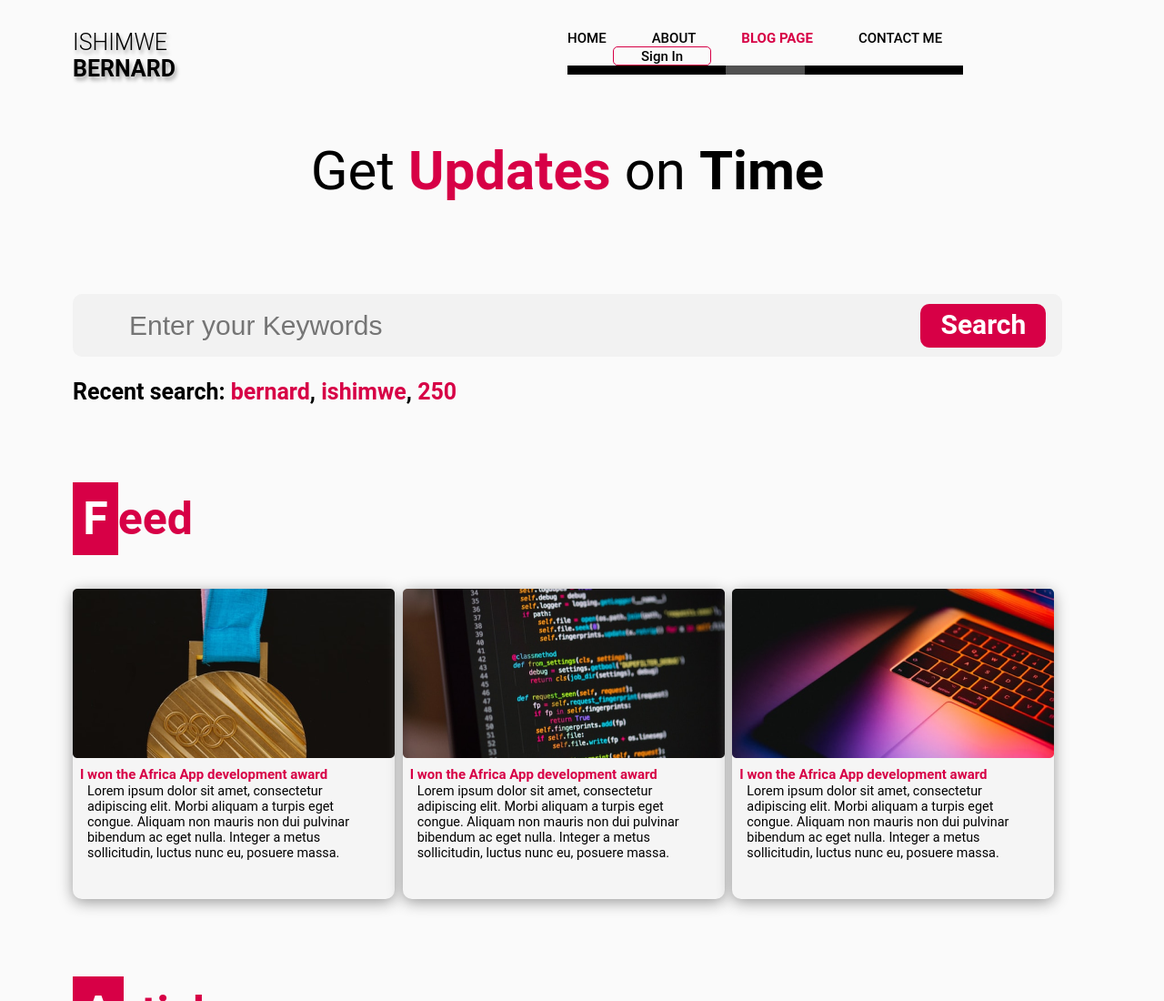
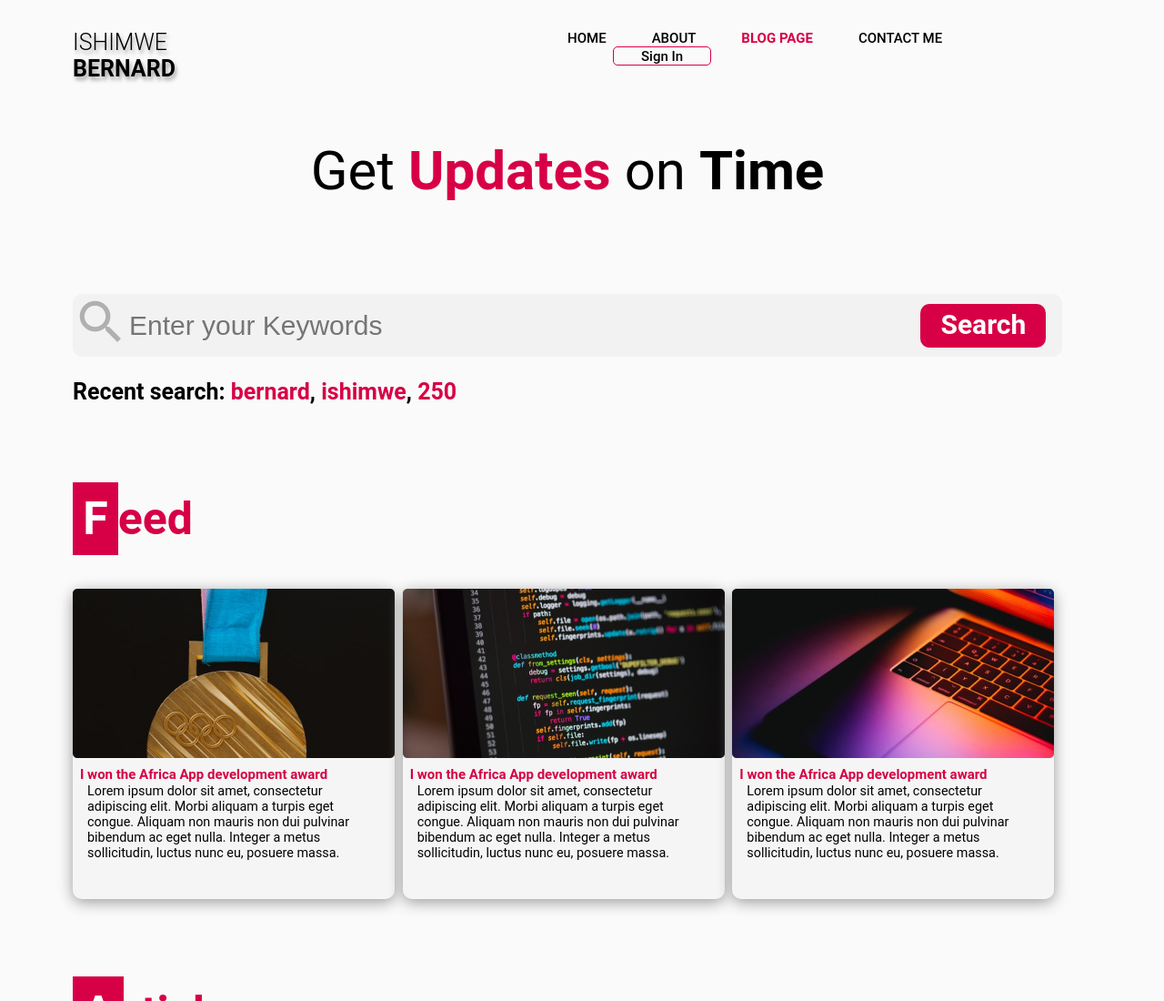
Before and after one commit to ishimwebernard/bernard_portfolio, a plain HTML site: page pages/blogpage.html in a window 1280 px wide. Shown: the top 1100 px of the page at 91% size. Drawn offline with Linux system fonts and the light colour scheme.

Commit message:
ch BlogPage Adding the search Icon

```diff
--- a/css/blogpage.css
+++ b/css/blogpage.css
@@ -169,7 +169,7 @@ ul{
      font-size: 1.875rem;
      background: transparent;
      border: none;
-     background-image: url("../images/searchIcon.png");
+     background-image: url("../assets/images/searchIcon.png");
      background-repeat: no-repeat;
      padding-left: 3.875rem;
  }
--- a/pages/blogpage.html
+++ b/pages/blogpage.html
@@ -22,9 +22,7 @@
 				<li><a href="contact.html">CONTACT ME</a></li>
 				<li><a href="signin.html">Sign In</a></li>
             </ul>
-            <div class="line">
-                <div class="demiline"></div>
-            </div>
+
             </div>
             <div id="mobileNavigation" class="mobileNavigation" onclick="REVEALDOM(`mavigationBarMobile`,`mobileNavigation`)">
                 <div class="line"></div>
```
